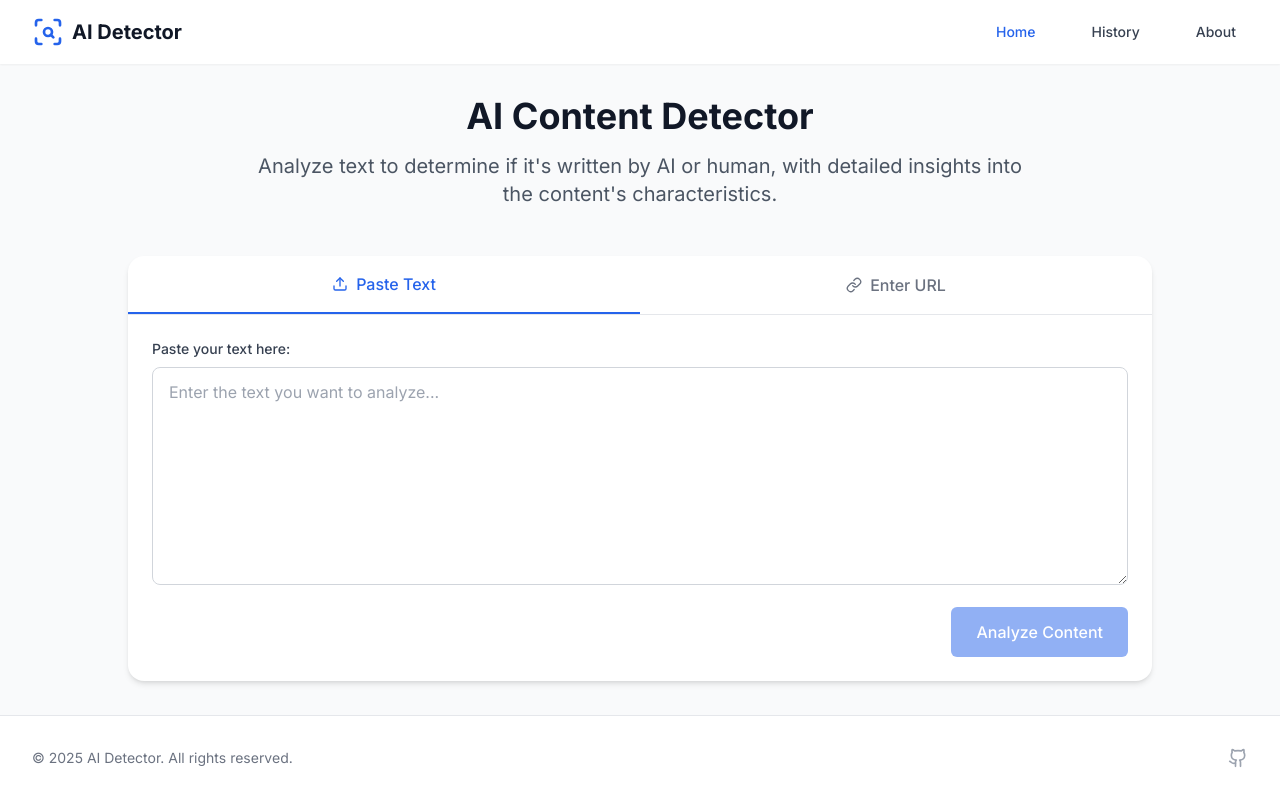
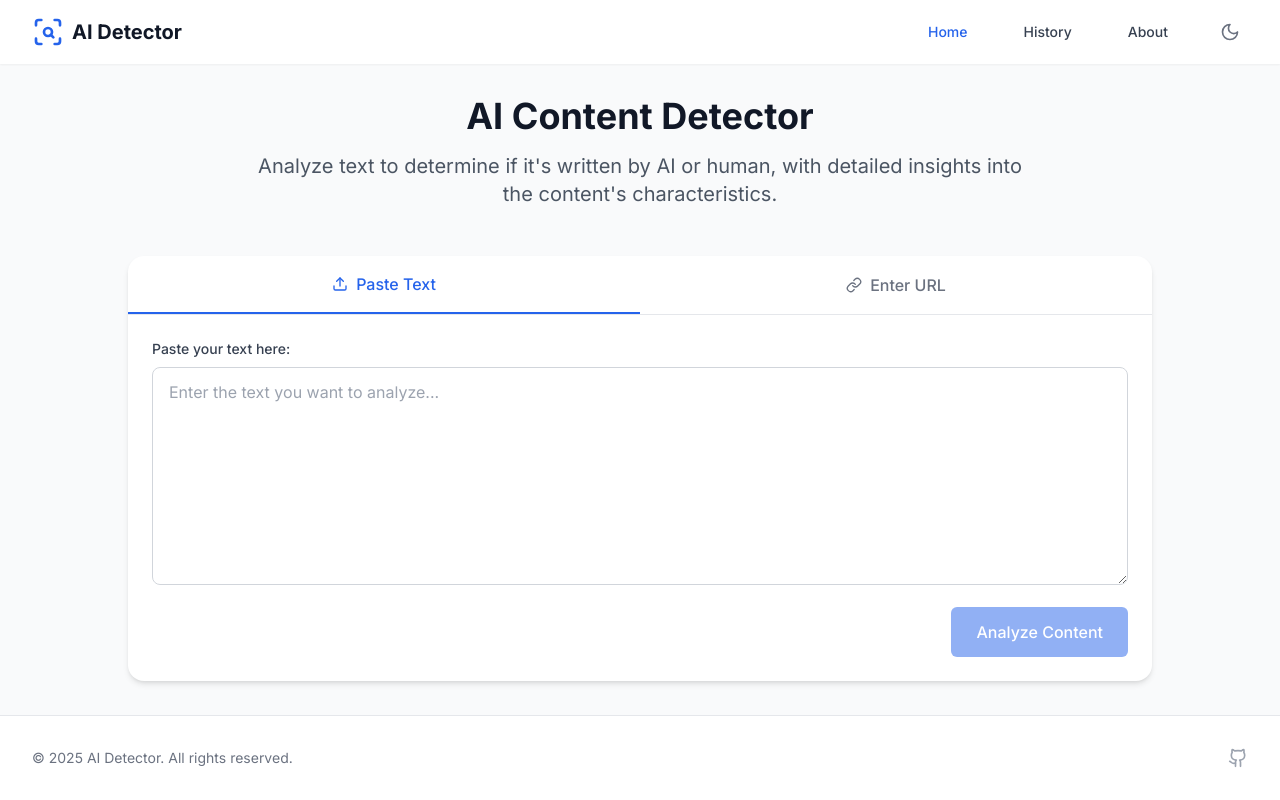
Before and after one commit to dcallif/ai-detection-helper, a React (Vite) app: page / in a window 1280 px wide. Built offline with nearby package versions, Linux system fonts and the light colour scheme.

Commit message:
Implement dark mode toggle

```diff
--- a/src/components/Header.tsx
+++ b/src/components/Header.tsx
@@ -1,5 +1,6 @@
 import React from 'react';
-import { ScanSearch } from 'lucide-react';
+import { ScanSearch, Moon, Sun } from 'lucide-react';
+import { useTheme } from '../hooks/useTheme';
 
 interface HeaderProps {
   onNavigate: (view: 'detector' | 'about' | 'history') => void;
@@ -7,21 +8,24 @@ interface HeaderProps {
 }
 
 export const Header: React.FC<HeaderProps> = ({ onNavigate, currentView }) => {
+  const { isDark, toggleTheme } = useTheme();
+
   return (
-    <header className="bg-white shadow-sm">
+    <header className="bg-white dark:bg-gray-800 shadow-sm transition-colors duration-200">
       <div className="container mx-auto px-4 sm:px-6 lg:px-8">
         <div className="flex justify-between items-center h-16">
           <div className="flex items-center cursor-pointer" onClick={() => onNavigate('detector')}>
-            <ScanSearch className="h-8 w-8 text-blue-600" />
-            <span className="ml-2 text-xl font-bold text-gray-900">AI Detector</span>
+            <ScanSearch className="h-8 w-8 text-blue-600 dark:text-blue-400" />
+            <span className="ml-2 text-xl font-bold text-gray-900 dark:text-white">AI Detector</span>
           </div>
+          <div className="flex items-center space-x-8">
             <nav className="hidden md:flex space-x-8">
               <button
                 onClick={() => onNavigate('detector')}
                 className={`px-3 py-2 text-sm font-medium transition-colors duration-200 ${
                   currentView === 'detector'
-                  ? 'text-blue-600'
-                  : 'text-gray-700 hover:text-blue-600'
+                    ? 'text-blue-600 dark:text-blue-400'
+                    : 'text-gray-700 dark:text-gray-300 hover:text-blue-600 dark:hover:text-blue-400'
                 }`}
               >
                 Home
@@ -30,8 +34,8 @@ export const Header: React.FC<HeaderProps> = ({ onNavigate, currentView }) => {
                 onClick={() => onNavigate('history')}
                 className={`px-3 py-2 text-sm font-medium transition-colors duration-200 ${
                   currentView === 'history'
-                  ? 'text-blue-600'
-                  : 'text-gray-700 hover:text-blue-600'
+                    ? 'text-blue-600 dark:text-blue-400'
+                    : 'text-gray-700 dark:text-gray-300 hover:text-blue-600 dark:hover:text-blue-400'
                 }`}
               >
                 History
@@ -40,15 +44,23 @@ export const Header: React.FC<HeaderProps> = ({ onNavigate, currentView }) => {
                 onClick={() => onNavigate('about')}
                 className={`px-3 py-2 text-sm font-medium transition-colors duration-200 ${
                   currentView === 'about'
-                  ? 'text-blue-600'
-                  : 'text-gray-700 hover:text-blue-600'
+                    ? 'text-blue-600 dark:text-blue-400'
+                    : 'text-gray-700 dark:text-gray-300 hover:text-blue-600 dark:hover:text-blue-400'
                 }`}
               >
                 About
               </button>
             </nav>
+            <button
+              onClick={toggleTheme}
+              className="p-2 text-gray-500 dark:text-gray-400 hover:text-gray-700 dark:hover:text-gray-200 transition-colors duration-200"
+              aria-label="Toggle dark mode"
+            >
+              {isDark ? <Sun className="h-5 w-5" /> : <Moon className="h-5 w-5" />}
+            </button>
+          </div>
           <div className="md:hidden">
-            <button className="text-gray-700 hover:text-blue-600">
+            <button className="text-gray-700 dark:text-gray-300 hover:text-blue-600 dark:hover:text-blue-400">
               <svg className="h-6 w-6" fill="none" viewBox="0 0 24 24" stroke="currentColor">
                 <path strokeLinecap="round" strokeLinejoin="round" strokeWidth={2} d="M4 6h16M4 12h16M4 18h16" />
               </svg>
--- /dev/null
+++ b/src/hooks/useTheme.ts
@@ -0,0 +1,25 @@
+import { useState, useEffect } from 'react';
+
+export const useTheme = () => {
+  const [isDark, setIsDark] = useState(() => {
+    const savedTheme = localStorage.getItem('theme');
+    return savedTheme === 'dark' || (!savedTheme && window.matchMedia('(prefers-color-scheme: dark)').matches);
+  });
+
+  useEffect(() => {
+    const root = window.document.documentElement;
+    if (isDark) {
+      root.classList.add('dark');
+      localStorage.setItem('theme', 'dark');
+    } else {
+      root.classList.remove('dark');
+      localStorage.setItem('theme', 'light');
+    }
+  }, [isDark]);
+
+  const toggleTheme = () => {
+    setIsDark(!isDark);
+  };
+
+  return { isDark, toggleTheme };
+};
--- a/tailwind.config.js
+++ b/tailwind.config.js
@@ -1,6 +1,7 @@
 /** @type {import('tailwindcss').Config} */
 export default {
   content: ['./index.html', './src/**/*.{js,ts,jsx,tsx}'],
+  darkMode: 'class',
   theme: {
     extend: {
       colors: {
```
Lines whose indentation alone changed are shown as unchanged.
